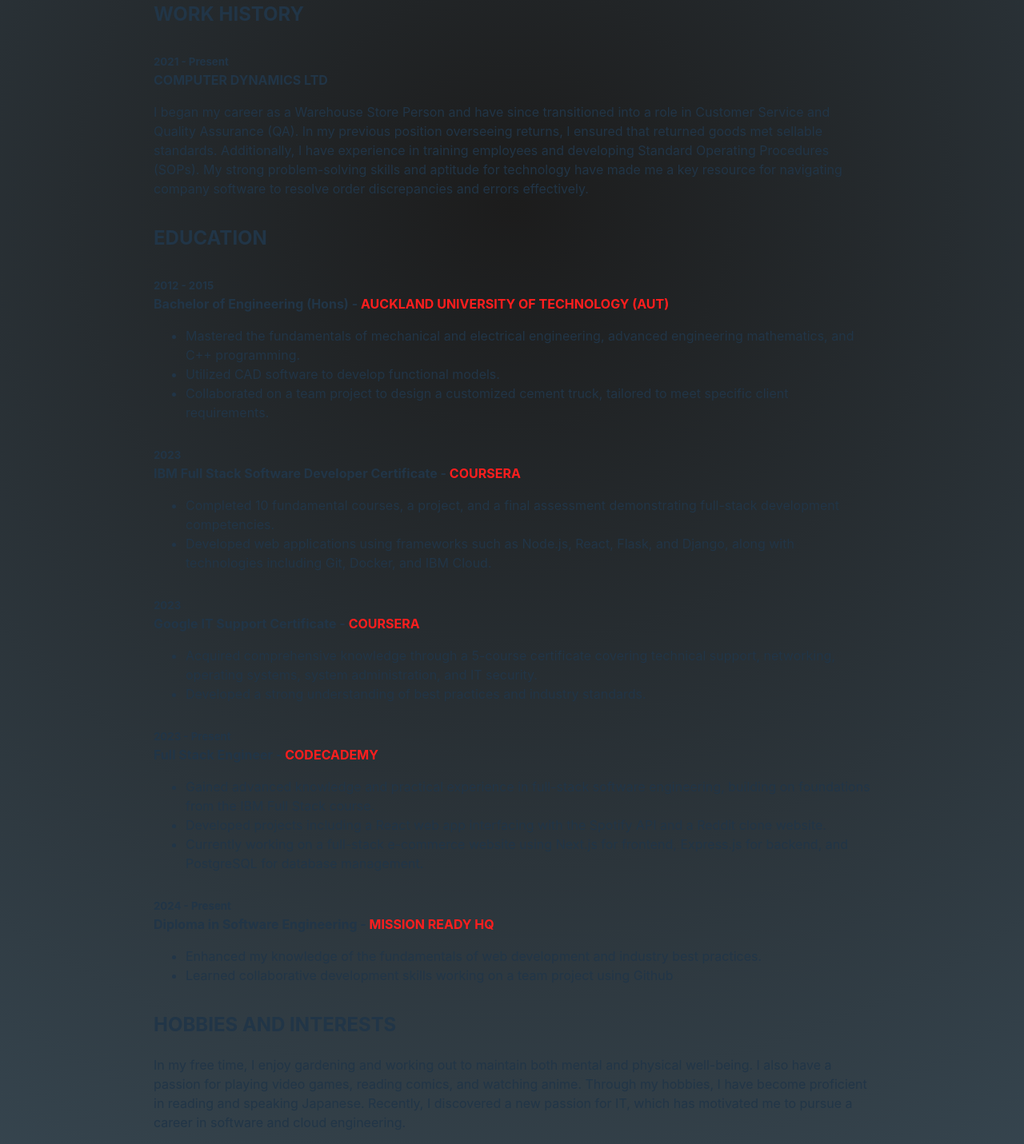
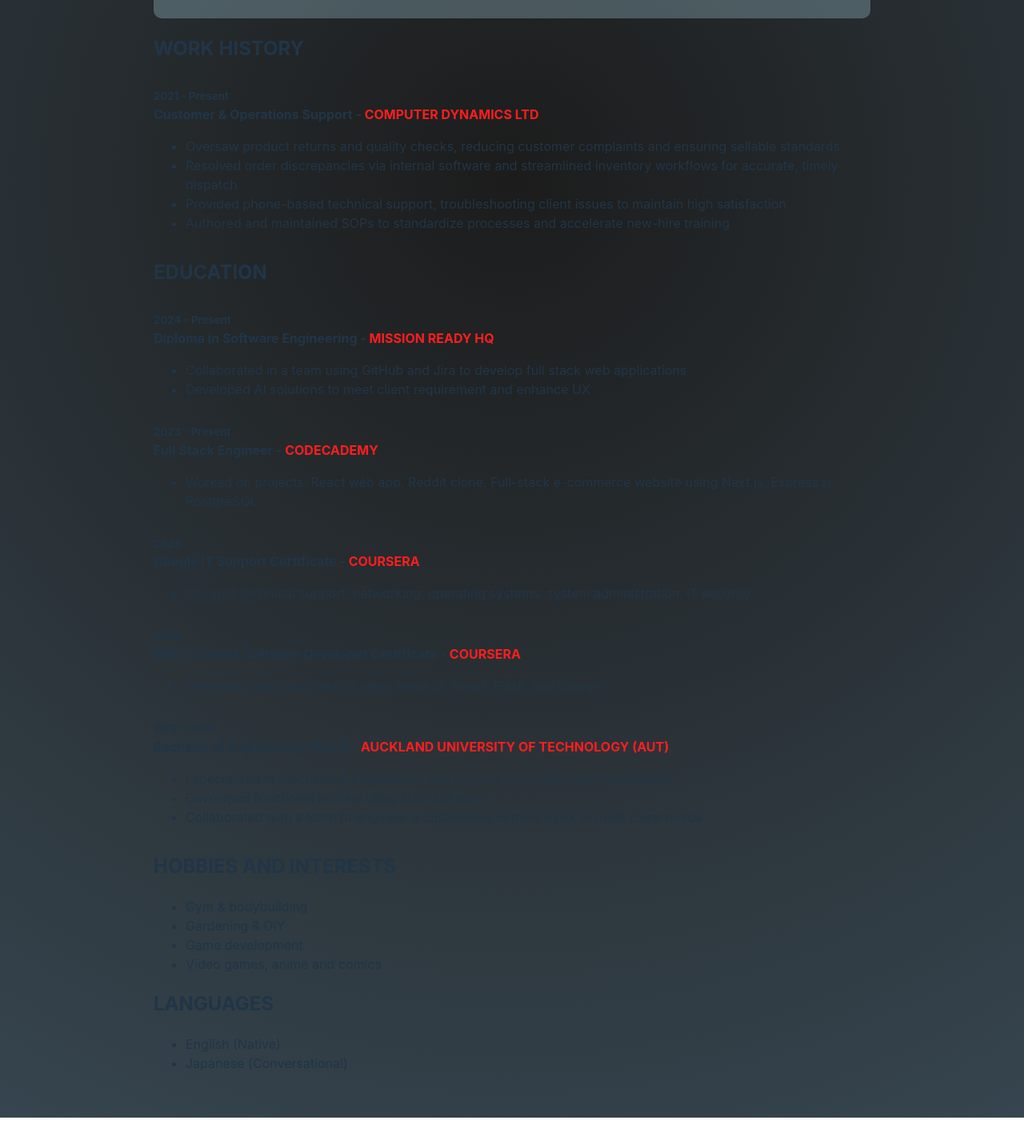
Before and after one commit to bluicien/portfolio_frontend, a React (Vite) app: page /about-me in a window 1280 px wide. Shown: the part 959-2390 px from the top of the page at 80% size. After the commit the page ends 2357 px from the top, so only its background shows below. Built offline with nearby package versions, Linux system fonts and the light colour scheme.

Commit message:
Updated about me page and improved ux with scroll to top smooth on page entry

```diff
--- a/src/pages/aboutMe/AboutMe.tsx
+++ b/src/pages/aboutMe/AboutMe.tsx
@@ -1,5 +1,6 @@
 import styles from './AboutMe.module.css';
-import { html, css, javascript, express, github, nextjs, nodejs, react, redux, typescript, mysql, postgresql, csharp, netcore } from '../../assets/icons/index.ts';
+import { html, css, javascript, express, github, nextjs, nodejs, react, redux, typescript, mysql, postgresql, csharp, netcore, mongodb } from '../../assets/icons/index.ts';
+import { useEffect } from 'react';
 
 type SkillItem = {
     name: string,
@@ -23,18 +24,24 @@
         { name: 'postgresql', icon: postgresql },
         { name: 'c#', icon: csharp },
         { name: '.net core', icon: netcore },
+        { name: 'mongodb', icon: mongodb },
     ];
+
+    useEffect(() => {
+        scrollTo({top: 0, behavior: 'smooth'});
+    })
+
 
     return (
         <section className={styles.aboutMeSection} >
             <h1 className={styles.pageTitle} >About Me</h1>
             <article>
                 <h2>introduction</h2>
-                <p>I am a dedicated technology enthusiast, currently focused on transitioning into a career in IT
-                    where I can use my skills to help solve real life issues for individuals and businesses.
-                    Through self-study and targeted coursework, I am proactively acquiring the necessary skills and
-                    knowledge for an entry-level position. My ambition and unwavering passion for learning drive me
-                    to excel and contribute effectively to the information technology industry.
+                <p>
+                    Enthusiastic IT professional transitioning into software development with a solid foundation
+                    in full-stack technologies. Leveraging self-study, certifications, and hands-on projects to
+                    deliver value in an entry-level developer role. I am passionate about coding, problem
+                    solving, and innovative tech solutions.
                 </p>
             </article>
             <hr />
@@ -53,82 +60,74 @@
                 <h2>work history</h2>
                 <div className={styles.workListing}>
                     <h5>2021 - Present</h5>
-                    <h4>COMPUTER DYNAMICS LTD</h4>
-                    <p>I began my career as a Warehouse Store Person and have since transitioned into a role in Customer Service
-                        and Quality Assurance (QA). In my previous position overseeing returns, I ensured that returned goods met
-                        sellable standards. Additionally, I have experience in training employees and developing Standard Operating
-                        Procedures (SOPs). My strong problem-solving skills and aptitude for technology have made me a key resource
-                        for navigating company software to resolve order discrepancies and errors effectively.
-                    </p>
+                    <h4>Customer & Operations Support - <span className={styles.courseProvider}>computer dynamics ltd</span></h4>
+                    <ul>
+                        <li>Oversaw product returns and quality checks, reducing customer complaints and ensuring sellable standards</li>
+                        <li>Resolved order discrepancies via internal software and streamlined inventory workflows for accurate, timely dispatch</li>
+                        <li>Provided phone-based technical support, troubleshooting client issues to maintain high satisfaction</li>
+                        <li>Authored and maintained SOPs to standardize processes and accelerate new-hire training</li>
+                    </ul>
                 </div>
             </article>
             <article>
                 <h2>education</h2>
                 <div className={styles.educationListing} >
-                    <h5>2012 - 2015</h5>
-                    <h4>Bachelor of Engineering (Hons) - <span className={styles.courseProvider} >Auckland University of Technology (AUT)</span></h4>
+                    <h5>2024 - Present</h5>
+                    <h4>Diploma in Software Engineering - <span className={styles.courseProvider} >Mission Ready HQ</span></h4>
                     <ul>
-                        <li>
-                            Mastered the fundamentals of mechanical and electrical engineering, advanced engineering mathematics, and C++ programming.
-                        </li>
-                        <li>Utilized CAD software to develop functional models.</li>
-                        <li>Collaborated on a team project to design a customized cement truck, tailored to meet specific client requirements.</li>
+                        <li>Collaborated in a team using GitHub and Jira to develop full stack web applications</li>
+                        <li>Developed AI solutions to meet client requirement and enhance UX</li>
+                    </ul>
+                </div>
+
+                <div className={styles.educationListing} >
+                    <h5>2023 - Present</h5>
+                    <h4>Full Stack Engineer - <span className={styles.courseProvider} >Codecademy</span></h4>
+                    <ul>
+                        <li>Worked on projects: React web app, Reddit clone, Full-stack e-commerce website using Next.js, Express.js, PostgreSQL. </li>
+                    </ul>
+                </div>
+
+                <div className={styles.educationListing} >
+                    <h5>2023</h5>
+                    <h4>Google IT Support Certificate - <span className={styles.courseProvider} >Coursera</span></h4>
+                    <ul>
+                        <li>Covered technical support, networking, operating systems, system administration, IT security.</li>
                     </ul>
                 </div>
                 <div className={styles.educationListing} >
                     <h5>2023</h5>
                     <h4>IBM Full Stack Software Developer Certificate - <span className={styles.courseProvider} >Coursera</span></h4>
                     <ul>
-                        <li>Completed 10 fundamental courses, a project, and a final assessment demonstrating full-stack development competencies.</li>
-                        <li>
-                            Developed web applications using frameworks such as Node.js, React, Flask, and Django, along with technologies
-                            including Git, Docker, and IBM Cloud.
-                        </li>
+                        <li>Developed web applications using NodeJS, React, Flask, and Django</li>
                     </ul>
                 </div>
                 <div className={styles.educationListing} >
-                    <h5>2023</h5>
-                    <h4>Google IT Support Certificate - <span className={styles.courseProvider} >Coursera</span></h4>
+                    <h5>2012 - 2015</h5>
+                    <h4>Bachelor of Engineering (Hons) - <span className={styles.courseProvider} >Auckland University of Technology (AUT)</span></h4>
                     <ul>
-                        <li>
-                            Acquired comprehensive knowledge through a 5-course certificate covering technical support, networking,
-                            operating systems, system administration, and IT security.
-                        </li>
-                        <li>Developed a strong understanding of best practices and industry standards.</li>
-                    </ul>
-                </div>
-                <div className={styles.educationListing} >
-                    <h5>2023 - Present</h5>
-                    <h4>Full Stack Engineer - <span className={styles.courseProvider} >Codecademy</span></h4>
-                    <ul>
-                        <li>
-                            Gained advanced knowledge and practical experience in full-stack software engineering, building on foundations
-                            from the IBM Full Stack course.
-                        </li>
-                        <li>Developed projects including a React web app interfacing with the Spotify API and a Reddit clone website.</li>
-                        <li>
-                            Currently working on a full-stack e-commerce website using Next.js for frontend, Express.js for backend, and
-                            PostgreSQL for database management.
-                            </li>
-                    </ul>
-                </div>
-                <div className={styles.educationListing} >
-                    <h5>2024 - Present</h5>
-                    <h4>Diploma in Software Engineering - <span className={styles.courseProvider} >Mission Ready HQ</span></h4>
-                    <ul>
-                        <li>Enhanced my knowledge of the fundamentals of web development and industry best practices.</li>
-                        <li>Learned collaborative development skills working on a team project using Github</li>
+                        <li>I specialized in Mechanical Engineering and learned some Electrical Foundations</li>
+                        <li>Developed functional models using CAD software</li>
+                        <li>Collaborated with a team to engineer a customized cement truck to meet client needs</li>
                     </ul>
                 </div>
             </article>
             <article>
                 <h2>hobbies and interests</h2>
-                <p>
-                    In my free time, I enjoy gardening and working out to maintain both mental and physical well-being. I also have a passion for
-                    playing video games, reading comics, and watching anime. Through my hobbies, I have become proficient in reading and speaking Japanese.
-                    Recently, I discovered a new passion for IT, which has motivated me to pursue a career in software and cloud engineering.
-                </p>
+                <ul>
+                    <li>Gym & bodybuilding</li>
+                    <li>Gardening & DIY</li>
+                    <li>Game development</li>
+                    <li>Video games, anime and comics</li>
+                </ul>
+            </article>
+            <article>
+                <h2>languages</h2>
+                <ul>
+                    <li>English (Native)</li>
+                    <li>Japanese (Conversational)</li>
+                </ul>
             </article>
         </section>
     )
-  }
+}
--- a/src/pages/homepage/Homepage.tsx
+++ b/src/pages/homepage/Homepage.tsx
@@ -7,7 +7,7 @@
 import Contact from './components/forms/Contact';
 import Review from './components/forms/Review';
 
-import { useState } from 'react';
+import { useEffect, useState } from 'react';
 import { Link } from "react-router-dom";
 import ReviewFeed from './components/reviews/ReviewFeed';
 
@@ -17,6 +17,10 @@
     const SHOW_REVIEW_FORM: string = "review";
 
     const [showForm, setShowForm] = useState<string>(SHOW_CONTACT_FORM)
+
+    useEffect(() => {
+        scrollTo({top: 0, behavior: 'smooth'});
+    })
 
     return (
 
--- a/src/pages/projects/Projects.tsx
+++ b/src/pages/projects/Projects.tsx
@@ -1,8 +1,14 @@
 import projectData from "./data";
 import styles from "./Project.module.css";
 import codeBlock from "../../assets/images/codeBlock.png"
+import { useEffect } from "react";
 
 export default function Projects(): React.JSX.Element {
+
+    useEffect(() => {
+        scrollTo({top: 0, behavior: 'smooth'});
+    })
+
 
     return (
         <section className={styles.projectsPage} >
```
